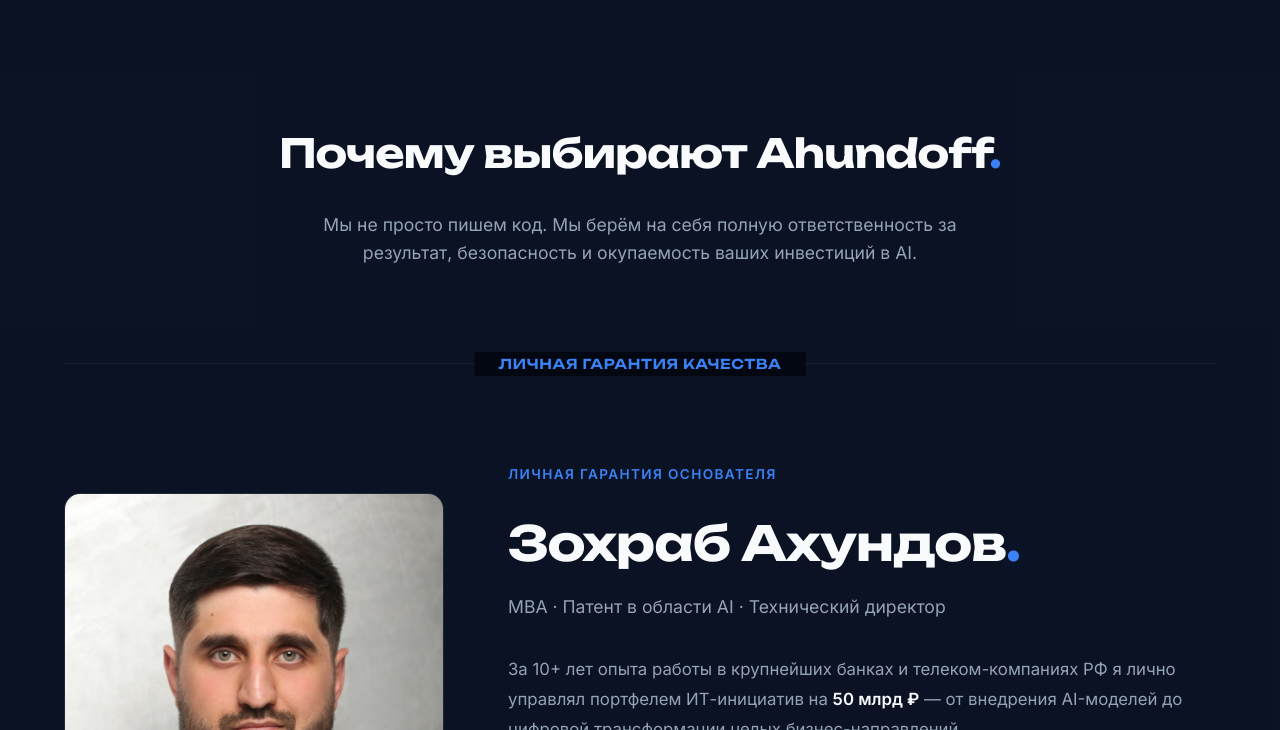
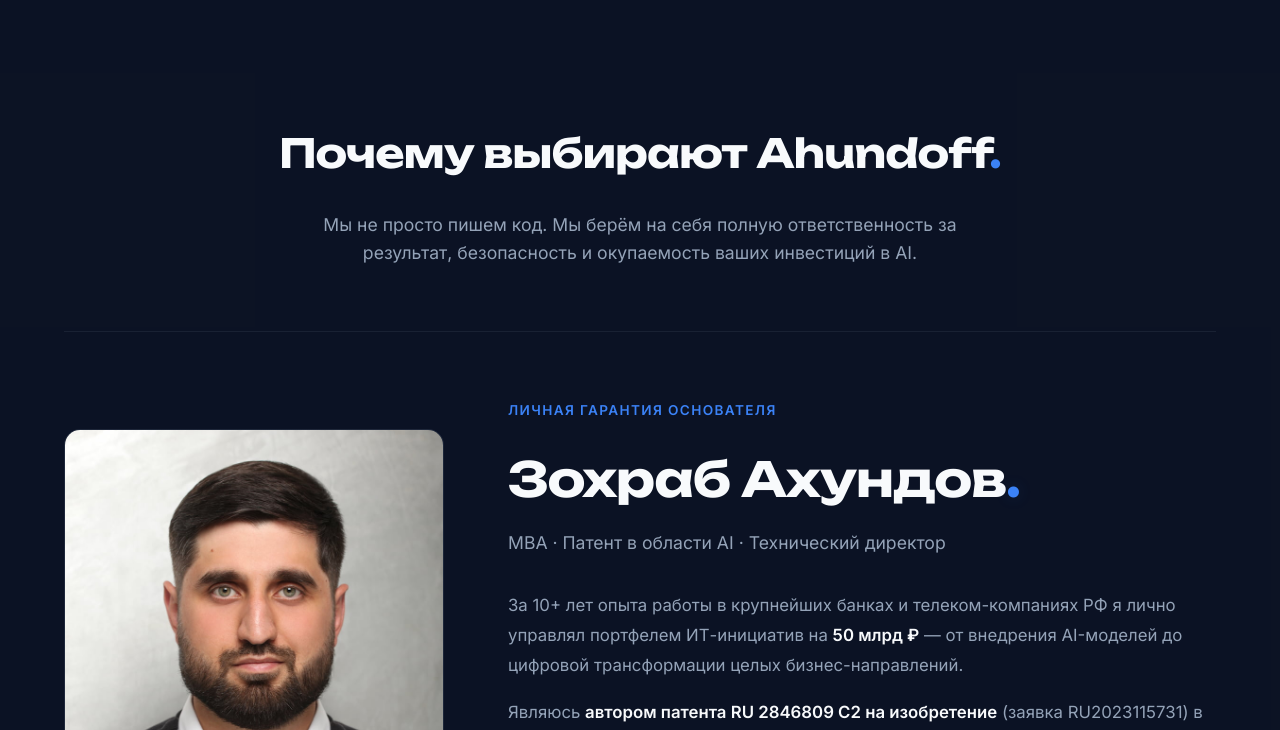
Before and after one commit to zohrabahundov/ahundoff, a PHP site: page /templates/index.php in a window 1280 px wide. Shown: the part 5770-6500 px from the top of the page. Run offline with PHP 8.4, Linux system fonts and the light colour scheme.

Commit message:
Update styles.css

```diff
--- a/styles.css
+++ b/styles.css
@@ -649,12 +649,7 @@
     .trust-section { position: relative; overflow: hidden; }
     .trust-section__header { margin-bottom: 4rem; }
 
-    .founder__guarantee { margin-top: 6rem; padding-top: 6rem; border-top: 1px solid var(--border); position: relative; }
-    .founder__guarantee::before {
-        content: 'Личная гарантия качества'; position: absolute; top: -12px; left: 50%; transform: translateX(-50%);
-        background: var(--bg-primary); padding: 0 1.5rem; font-family: var(--font-display); font-size: 0.85rem;
-        font-weight: 600; color: var(--accent); text-transform: uppercase; letter-spacing: 0.05em; white-space: nowrap;
-    }
+    .founder__guarantee { margin-top: 0; padding-top: 4rem; border-top: 1px solid var(--border); position: relative; }
     .founder__grid { display: grid; grid-template-columns: 380px 1fr; gap: 4rem; align-items: center; position: relative; z-index: 1; }
     .founder__photo { position: relative; }
     .founder__image {
@@ -1028,7 +1023,7 @@
         .process__dot { left: -60px; width: 40px; height: 40px; font-size: 0.9rem; }
         .process__content { padding: 1.5rem; }
 
-        .founder__guarantee { margin-top: 4rem; padding-top: 4rem; }
+        .founder__guarantee { margin-top: 0; padding-top: 3rem; }
         .founder__guarantee::before { font-size: 0.75rem; padding: 0 1rem; }
         .founder__grid { grid-template-columns: 1fr; gap: 3rem; text-align: center; }
         .founder__photo { max-width: 280px; margin: 0 auto; }
```
